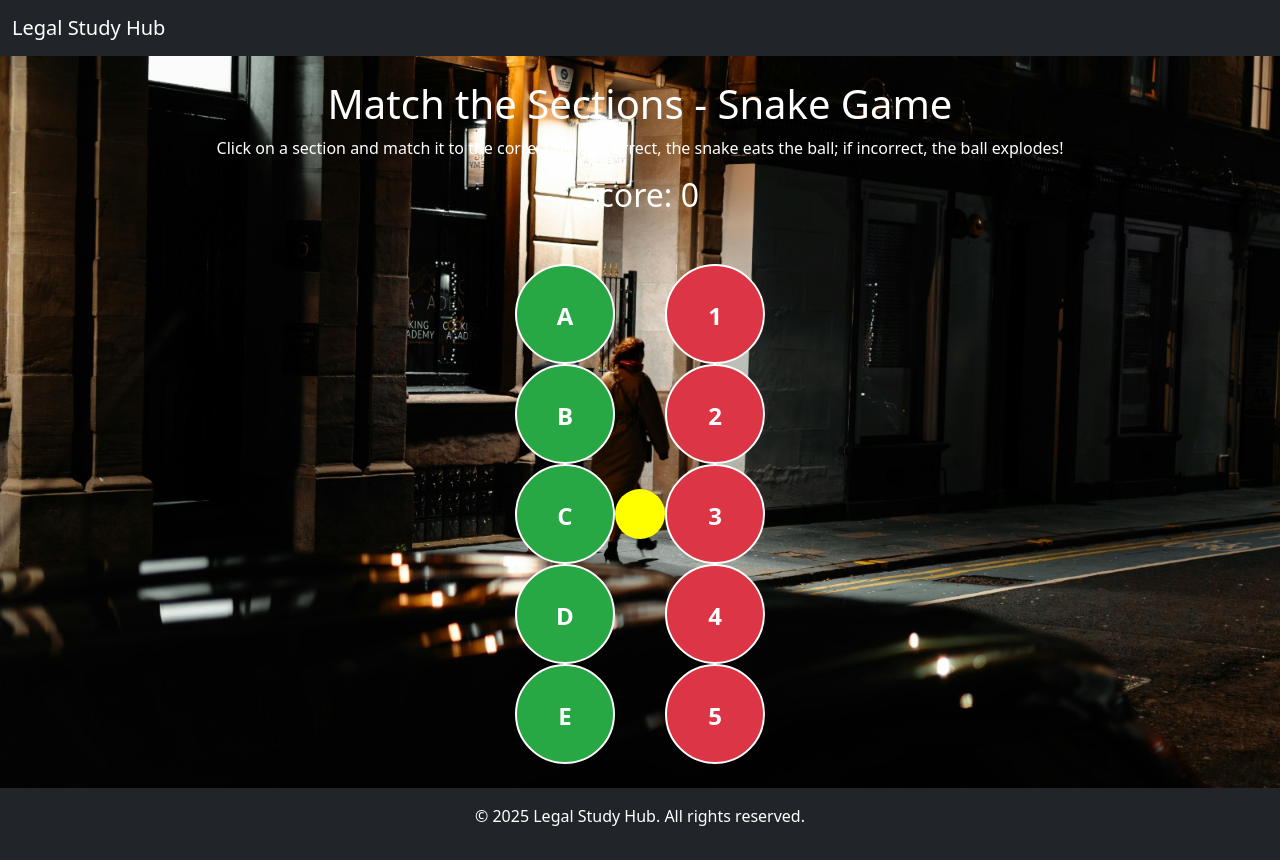
After one commit to Notgamer07/Candy-Crush-P1, a Flask app: page /game in a window 1280 px wide. The commit adds this page. Run offline with Flask 3, Linux system fonts and the light colour scheme.

Commit message:
Fixing some issues and adding game.html

```diff
--- a/main.py
+++ b/main.py
@@ -1,50 +1,53 @@
 from flask import Flask, render_template, jsonify, request
+import os
 import json
-import random
-import os
 
 app = Flask(__name__, static_folder="static", template_folder="template")
 
-# Route for the main page
+# Get absolute path for questions.json
+BASE_DIR = os.path.dirname(os.path.abspath(__file__))
+QUESTIONS_PATH = os.path.join(BASE_DIR, "database", "questions.json")
+
 @app.route('/')
 def index():
     return render_template('index.html')
 
-# Route for the quiz page
+@app.route('/game')
+def game():
+    return render_template('game.html')  # Ensure game.html is in the templates folder
+
 @app.route('/quiz')
-def quiz_page():
+def quiz():
     return render_template('quiz.html')
 
-# API route to fetch a random question
-@app.route('/api/quiz', methods=['GET'])
-def quiz():
+@app.route('/api/quiz')
+def get_quiz():
     try:
-        # Get the absolute path of questions.json
-        file_path = os.path.abspath("database/questions.json")
+        with open(QUESTIONS_PATH, 'r', encoding='utf-8') as file:
+            questions = json.load(file)
+        return jsonify(questions)
+    except Exception as e:
+        return jsonify({"error": "Could not load questions", "details": str(e)}), 500
 
-        with open(file_path, 'r', encoding='utf-8') as f:
-            questions = json.load(f)
-        print(questions)
-        if not questions:
-            return jsonify({"error": "No questions available."})
-
-        question = random.choice(questions)
-        return jsonify(question)
-
-    except Exception as e:
-        return jsonify({"error": str(e)})
-    except (FileNotFoundError, IndexError):
-        question = {}
-    return jsonify(question)
-
-# API route to check the answer
 @app.route('/api/check_answer', methods=['POST'])
 def check_answer():
     data = request.json
+    question_id = data.get('question_id')
     selected_option = data.get('selected_option')
-    correct_answer = data.get('correct_answer')
-    result = "Correct!" if selected_option == correct_answer else f"Wrong! The correct answer is: {correct_answer}"
-    return jsonify({"result": result})
+
+    try:
+        with open(QUESTIONS_PATH, 'r', encoding='utf-8') as file:
+            questions = json.load(file)
+
+        correct_answer = next((q["correct_answer"] for q in questions if q["id"] == question_id), None)
+
+        if correct_answer is None:
+            return jsonify({"error": "Invalid question ID"}), 400
+
+        return jsonify({"correct": selected_option == correct_answer})
+
+    except Exception as e:
+        return jsonify({"error": "Could not check answer", "details": str(e)}), 500
 
 if __name__ == '__main__':
     app.run(debug=True)
--- /dev/null
+++ b/template/game.html
@@ -0,0 +1,163 @@
+<!DOCTYPE html>
+<html lang="en">
+<head>
+    <meta charset="UTF-8">
+    <meta name="viewport" content="width=device-width, initial-scale=1">
+    <title>Fun Game - Match the Sections</title>
+    <link href="https://cdn.jsdelivr.net/npm/bootstrap@5.3.0/dist/css/bootstrap.min.css" rel="stylesheet">
+    <script src="https://cdn.jsdelivr.net/npm/bootstrap@5.3.0/dist/js/bootstrap.bundle.min.js"></script>
+    <style>
+        body {
+            background: url('backweb.jpg') no-repeat center center fixed;
+            background-size: cover;
+            color: white;
+            text-align: center;
+        }
+        .game-container {
+            display: flex;
+            justify-content: center;
+            align-items: center;
+            gap: 50px;
+            margin-top: 50px;
+            flex-wrap: wrap;
+        }
+        .section, .ball {
+            width: 100px;
+            height: 100px;
+            border: 2px solid white;
+            text-align: center;
+            font-size: 24px;
+            font-weight: bold;
+            line-height: 100px;
+            cursor: pointer;
+            border-radius: 50%;
+            transition: transform 0.3s;
+        }
+        .section { background: #28a745; }
+        .ball { background: #dc3545; position: relative; }
+        .section:hover, .ball:hover { transform: scale(1.1); }
+
+        /* Snake Styling */
+        .snake {
+            width: 50px;
+            height: 50px;
+            background: yellow;
+            position: absolute;
+            border-radius: 50%;
+            transition: all 0.5s ease-in-out;
+        }
+
+        /* Explosion Animation for Incorrect Match */
+        @keyframes explode {
+            0% { transform: scale(1); opacity: 1; }
+            50% { transform: scale(1.5); opacity: 0.5; }
+            100% { transform: scale(2); opacity: 0; }
+        }
+        .explode {
+            animation: explode 0.5s ease-out;
+        }
+    </style>
+</head>
+<body>
+    <!-- Navbar -->
+    <nav class="navbar navbar-expand-lg navbar-dark bg-dark">
+        <div class="container-fluid">
+            <a class="navbar-brand" href="index.html">Legal Study Hub</a>
+        </div>
+    </nav>
+
+    <!-- Game Title -->
+    <h1 class="mt-4">Match the Sections - Snake Game</h1>
+    <p>Click on a section and match it to the correct ball. If correct, the snake eats the ball; if incorrect, the ball explodes!</p>
+
+    <!-- Game Score -->
+    <h2>Score: <span id="score">0</span></h2>
+
+    <!-- Game Area -->
+    <div class="game-container">
+        <!-- Sections (Snake) -->
+        <div class="sections">
+            <div class="section" id="A">A</div>
+            <div class="section" id="B">B</div>
+            <div class="section" id="C">C</div>
+            <div class="section" id="D">D</div>
+            <div class="section" id="E">E</div>
+        </div>
+
+        <!-- Snake -->
+        <div id="snake" class="snake"></div>
+
+        <!-- Balls (Answers) -->
+        <div class="balls">
+            <div class="ball" id="1">1</div>
+            <div class="ball" id="2">2</div>
+            <div class="ball" id="3">3</div>
+            <div class="ball" id="4">4</div>
+            <div class="ball" id="5">5</div>
+        </div>
+    </div>
+
+    <!-- JavaScript for Game Logic -->
+    <script>
+        let correctMatches = { "A": "1", "B": "2", "C": "3", "D": "4", "E": "5" };
+        let selectedSection = null;
+        let score = 0;
+        let snake = document.getElementById('snake');
+
+        // Selecting a section (snake movement start point)
+        document.querySelectorAll('.section').forEach(section => {
+            section.addEventListener('click', function() {
+                selectedSection = this.id;
+                console.log("Selected Section: " + selectedSection);
+
+                // Move snake to selected section
+                let sectionPos = this.getBoundingClientRect();
+                snake.style.left = sectionPos.left + "px";
+                snake.style.top = sectionPos.top + "px";
+            });
+        });
+
+        // Selecting a ball (answer check)
+        document.querySelectorAll('.ball').forEach(ball => {
+            ball.addEventListener('click', function() {
+                if (selectedSection) {
+                    let ballId = this.id;
+                    console.log("Selected Ball: " + ballId);
+
+                    if (correctMatches[selectedSection] === ballId) {
+                        // Move Snake to Ball
+                        let ballPos = this.getBoundingClientRect();
+                        snake.style.left = ballPos.left + "px";
+                        snake.style.top = ballPos.top + "px";
+
+                        // Increase Score
+                        score++;
+                        document.getElementById('score').textContent = score;
+
+                        // Remove Ball
+                        setTimeout(() => {
+                            this.style.visibility = "hidden";
+                        }, 500);
+
+                        alert("Correct! The snake ate the ball!");
+                    } else {
+                        // Wrong answer - Ball Explodes
+                        this.classList.add('explode');
+                        setTimeout(() => {
+                            this.style.visibility = "hidden";
+                        }, 500);
+
+                        alert("Wrong match! The ball exploded!");
+                    }
+                    selectedSection = null;
+                }
+            });
+        });
+    </script>
+
+    <!-- Footer -->
+    <footer class="bg-dark text-white text-center py-3 mt-4">
+        <p>&copy; 2025 Legal Study Hub. All rights reserved.</p>
+    </footer>
+</body>
+</html>
--- a/template/index.html
+++ b/template/index.html
@@ -96,11 +96,11 @@
 
         <div class="content-container">
             <div class="box-container">
-                <a href="quiz.html" class="box ">QUIZ</a>
+                <a href="{{ url_for('quiz') }}" class="box ">QUIZ</a>
 
                 <div class="box">LEARN</div>
 
-                <a href="game.html" class="box ">FUN GAME</a>
+                <a href="{{ url_for('game') }}" class="box ">FUN GAME</a>
 
             </div>
             <div class="image-container">
```
Also changed, not shown: Static/script.js (+49 -45 lines), template/quiz.html (+36 -44 lines).
